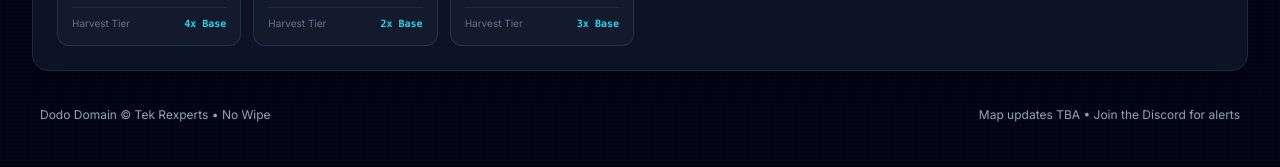
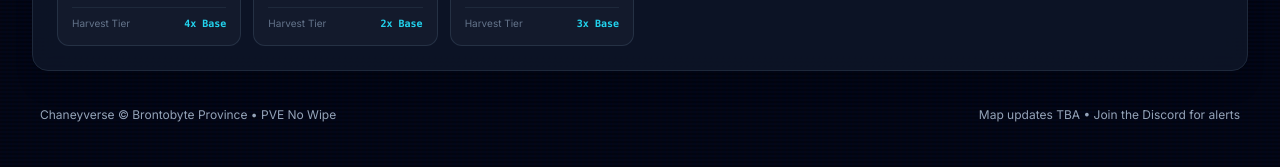
Before and after one commit to achaney55/TekRexpertsCompanion, a Django app: template main/templates/main/server_stats/dodo_domain_stats.html in a window 1280 px wide. Shown: the part 1581-1748 px from the top of the page. Run offline with Django 3.2, Linux system fonts and the light colour scheme; the template is opened without the code that fills it, so the values that code supplies are empty; some libraries are stand-ins or nearby versions.

Commit message:
new domain

```diff
--- a/ArkServer/settings.py
+++ b/ArkServer/settings.py
@@ -25,7 +25,7 @@ SECRET_KEY = 'django-insecure-y1!cf-eu4i@hjr)k3sl18%zb()*(m93+))+f_4thx80^wh*bg+
 # SECURITY WARNING: don't run with debug turned on in production!
 DEBUG = True
 
-ALLOWED_HOSTS = ['0.0.0.0:7287', 'ark.chaneyverse.app', 'localhost', '127.0.0.1']
+ALLOWED_HOSTS = ['0.0.0.0:7287', 'ark.chaneyverse.app', 'localhost', '127.0.0.1', 'brontobyteprovince.com', 'www.brontobyteprovince.com']
 
 
 # Application definition
--- a/main/templates/main/server_stats/dodo_domain_stats.html
+++ b/main/templates/main/server_stats/dodo_domain_stats.html
@@ -292,7 +292,7 @@
 
     <!-- Footer Note -->
     <footer class="text-center text-xs text-slate-400 py-3 flex flex-wrap justify-between items-center px-2">
-      <div>Dodo Domain &copy; Tek Rexperts &bull; No Wipe</div>
+      <div>Chaneyverse &copy; Brontobyte Province &bull; PVE No Wipe</div>
       <div class="text-slate-400">Map updates TBA &bull; Join the Discord for alerts</div>
     </footer>
 
--- a/main/templates/main/server_stats/gbr_stats.html
+++ b/main/templates/main/server_stats/gbr_stats.html
@@ -395,7 +395,7 @@
 
     <!-- Footer Note -->
     <footer class="text-center text-xs text-slate-400 py-3 flex flex-wrap justify-between items-center px-2">
-      <div>GigaBite Retreat &copy; ARK Hybrid PvP Cluster &bull; 90-Day Wipe Rotation</div>
+      <div>Chaneyverse &copy; ARK Hybrid PvP Cluster &bull; 90-Day Wipe Rotation</div>
       <div class="text-slate-400">Map updates TBA &bull; Join the Discord for Purge alerts</div>
     </footer>
 
--- a/main/templates/main/server_stats/stat_base.html
+++ b/main/templates/main/server_stats/stat_base.html
@@ -8,14 +8,14 @@
     <!--Header content for links -->
     <link rel="icon" type="image/x-icon" href="{% static 'images/favicon.ico' %}">
     <!-- Open Graph Meta Tags for Social Media Sharing -->
-    <meta property="og:title" content="Server Statistics | Tek Rexperts">
-    <meta property="og:description" content="Server statistics and information for Tek Rexperts ARK clusters.">
-    <meta property="og:image" content="{% static 'images/og-image.png' %}">
-    <meta property="og:url" content="https://ark.chaneyverse.app">
+    <meta property="og:title" content="Server Statistics | BrontoByte Province">
+    <meta property="og:description" content="Server statistics and information for BrontoByte Province ARK clusters.">
+    <meta property="og:image" content="{% static 'images/bbp_header.png' %}">
+    <meta property="og:url" content="https://www.brontobyteprovince.com">
     <meta property="og:type" content="website">
     <!--Black Background Color-->
     <meta name="theme-color" content="#001a4d">
-    <title>Server Statistics | Tek Rexperts</title>
+    <title>Server Statistics | BrontoByte Province</title>
     <link rel="stylesheet" href="{% static 'css/animations.css' %}">
 
 
```
Also changed, not shown: main/templates/main/base.html (+4 -4 lines).
